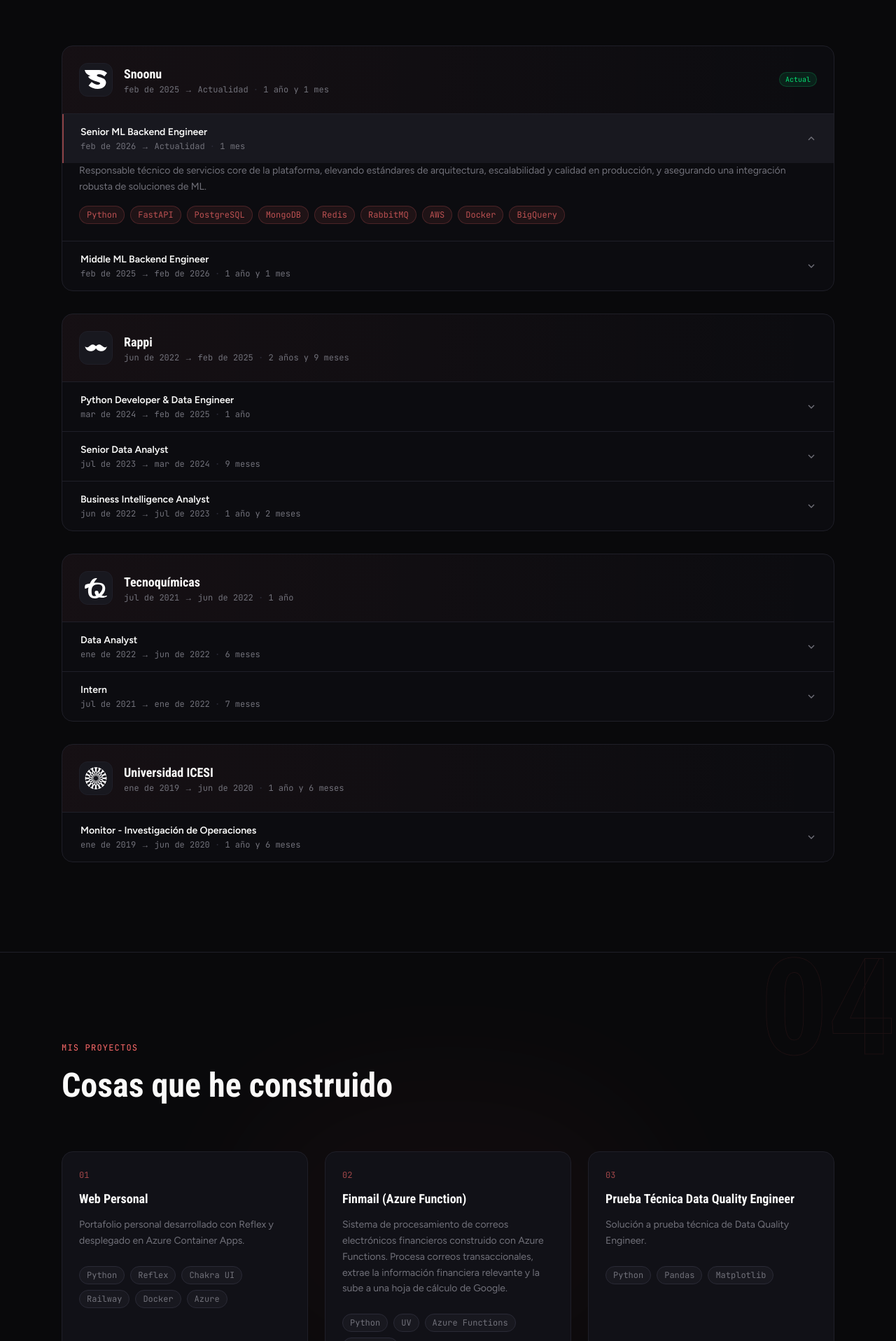
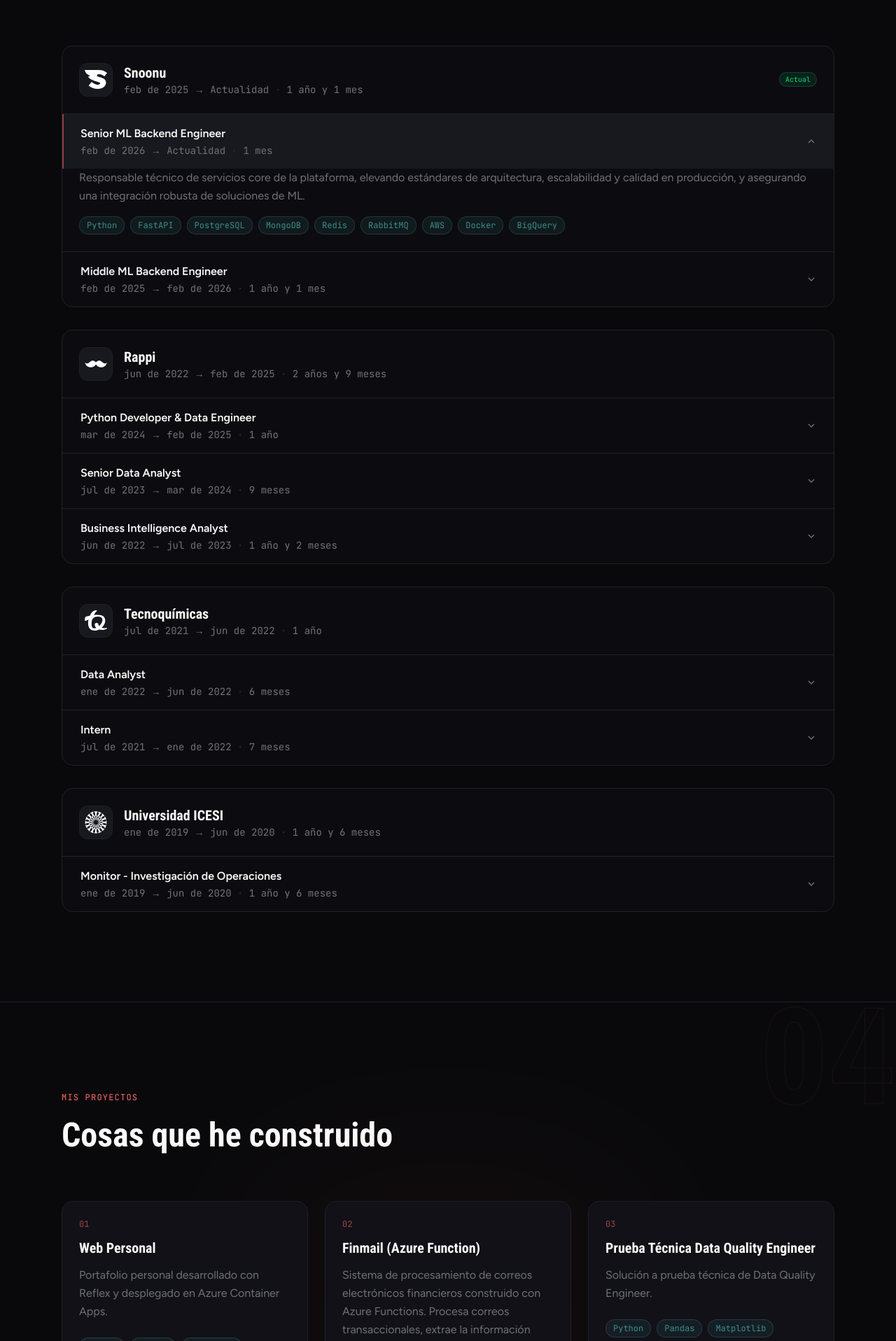
Before and after one commit to juandaherrera/personal-web-v2, a Next.js app: page / in a window 1280 px wide. Shown: the part 2064-3980 px from the top of the page at 70% size. Built offline with nearby package versions, Linux system fonts and the light colour scheme.

Commit message:
TechStack improved & other components optimizations

```diff
--- a/src/components/Courses.tsx
+++ b/src/components/Courses.tsx
@@ -36,7 +36,7 @@
               {totalCourses}
             </span>
           </div>
-          <p className="font-figtree text-[#71717a] text-sm mt-2">
+          <p className="font-figtree text-[#71717a] text-base mt-2">
             {isEn
               ? `${totalCourses} completed courses across all platforms`
               : `${totalCourses} cursos finalizados en todas las plataformas`}
@@ -66,10 +66,10 @@
                   />
                 </div>
                 <div className="flex-1 text-left">
-                  <p className="font-syne font-bold text-[#fafaf9] text-sm">
+                  <p className="font-syne font-bold text-[#fafaf9] text-base">
                     {school.name}
                   </p>
-                  <p className="font-mono text-xs text-[#71717a]">
+                  <p className="font-mono text-sm text-[#71717a]">
                     {school.count} {isEn ? (school.count === 1 ? "course" : "courses") : (school.count === 1 ? "curso" : "cursos")}
                   </p>
                 </div>
--- a/src/components/Experience.tsx
+++ b/src/components/Experience.tsx
@@ -2,6 +2,7 @@
 
 import { useLanguage } from "@/context/LanguageContext";
 import { experience } from "@/data/content";
+import { TechBadge } from "@/components/TechBadge";
 import { motion, useInView, AnimatePresence } from "framer-motion";
 import Image from "next/image";
 import { useRef, useState } from "react";
@@ -72,10 +73,10 @@
                 initial={{ opacity: 0, y: 24 }}
                 animate={inView ? { opacity: 1, y: 0 } : {}}
                 transition={{ duration: 0.5, delay: ci * 0.1 }}
-                className="border border-[#1f1f28] rounded-2xl overflow-hidden bg-[#111117]/50 hover:border-[#FF6B6B]/25 hover:shadow-[0_0_40px_-10px_rgba(255,107,107,0.12)] transition-all duration-300"
+                className="border border-[#1f1f28] rounded-2xl overflow-hidden bg-[#111117]/50 hover:border-[#2a2a36] hover:shadow-[0_8px_32px_rgba(0,0,0,0.35)] transition-all duration-300"
               >
                 {/* Company header */}
-                <div className="flex items-center gap-4 p-6 border-b border-[#1f1f28] bg-gradient-to-r from-[#FF6B6B]/[0.04] to-transparent">
+                <div className="flex items-center gap-4 p-6 border-b border-[#1f1f28]">
                   <a
                     href={company.url}
                     target="_blank"
@@ -91,10 +92,10 @@
                     />
                   </a>
                   <div className="flex-1 min-w-0">
-                    <h3 className="font-syne font-bold text-lg text-[#fafaf9]">
+                    <h3 className="font-syne font-bold text-xl text-[#fafaf9]">
                       {company.name}
                     </h3>
-                    <p className="font-mono text-xs text-[#71717a]">
+                    <p className="font-mono text-sm text-[#71717a]">
                       {formatDate(companyStart, isEn)} →{" "}
                       {formatDate(companyEnd, isEn)}{" "}
                       <span className="text-[#2a2a36]">·</span>{" "}
@@ -124,10 +125,10 @@
                           }`}
                         >
                           <div>
-                            <p className="font-figtree font-semibold text-[#fafaf9] text-sm">
+                            <p className="font-figtree font-semibold text-[#fafaf9] text-base">
                               {isEn ? job.titleEn : job.title}
                             </p>
-                            <p className="font-mono text-xs text-[#71717a] mt-0.5">
+                            <p className="font-mono text-sm text-[#71717a] mt-0.5">
                               {formatDate(job.startDate, isEn)} →{" "}
                               {formatDate(job.endDate, isEn)}{" "}
                               <span className="text-[#2a2a36]">·</span>{" "}
@@ -157,7 +158,7 @@
                               className="overflow-hidden"
                             >
                               <div className="px-6 pb-6 space-y-4">
-                                <p className="font-figtree text-[#71717a] text-sm leading-relaxed">
+                                <p className="font-figtree text-[#71717a] text-base leading-relaxed">
                                   {isEn ? job.descriptionEn : job.description}
                                 </p>
 
@@ -166,7 +167,7 @@
                                     <p className="font-mono text-xs text-[#FF6B6B] uppercase tracking-widest mb-2">
                                       {isEn ? "Highlights" : "Logros"}
                                     </p>
-                                    <p className="font-figtree text-sm text-[#fafaf9]/80 leading-relaxed">
+                                    <p className="font-figtree text-base text-[#fafaf9]/80 leading-relaxed">
                                       {isEn ? job.achievementsEn : job.achievements}
                                     </p>
                                   </div>
@@ -175,12 +176,7 @@
                                 {job.technologies.length > 0 && (
                                   <div className="flex flex-wrap gap-2">
                                     {job.technologies.map((tech) => (
-                                      <span
-                                        key={tech}
-                                        className="font-mono text-xs px-2.5 py-1 rounded-full bg-[#FF6B6B]/8 border border-[#FF6B6B]/20 text-[#FF6B6B]/70 hover:bg-[#FF6B6B]/15 hover:border-[#FF6B6B]/50 hover:text-[#FF6B6B] transition-all duration-200 cursor-default select-none"
-                                      >
-                                        {tech}
-                                      </span>
+                                      <TechBadge key={tech} label={tech} />
                                     ))}
                                   </div>
                                 )}
--- a/src/components/Footer.tsx
+++ b/src/components/Footer.tsx
@@ -2,6 +2,7 @@
 
 import { useLanguage } from "@/context/LanguageContext";
 import { personalInfo } from "@/data/content";
+import { LogoMark } from "@/components/LogoMark";
 import { motion, useInView } from "framer-motion";
 import { useRef } from "react";
 
@@ -31,11 +32,8 @@
           className="text-center"
         >
           {/* Logo */}
-          <div className="flex justify-center mb-8">
-            <span className="font-syne font-extrabold text-3xl">
-              <span className="text-[#fafaf9]">juanda</span>
-              <span className="text-[#FF6B6B]">herrera</span>
-            </span>
+          <div className="group inline-flex justify-center mb-8 cursor-default">
+            <LogoMark size="text-3xl" />
           </div>
 
           {/* Social links */}
--- a/src/components/Header.tsx
+++ b/src/components/Header.tsx
@@ -2,6 +2,7 @@
 
 import { useLanguage } from "@/context/LanguageContext";
 import { personalInfo } from "@/data/content";
+import { LogoMark } from "@/components/LogoMark";
 import { motion } from "framer-motion";
 import Link from "next/link";
 import { useEffect, useState } from "react";
@@ -48,14 +49,7 @@
       <div className="section-container h-16 flex items-center justify-between">
         {/* Logo */}
         <Link href="/" className="group flex items-center">
-          <span
-            className="font-syne font-extrabold text-xl tracking-tight text-[#fafaf9] group-hover:text-[#FF6B6B] transition-colors"
-          >
-            juanda
-          </span>
-          <span className="font-syne font-extrabold text-xl tracking-tight text-[#FF6B6B]">
-            herrera
-          </span>
+          <LogoMark size="text-xl" />
         </Link>
 
         {/* Desktop Nav */}
--- /dev/null
+++ b/src/components/LogoMark.tsx
@@ -0,0 +1,16 @@
+export function LogoMark({ size = "text-xl" }: { size?: string }) {
+  return (
+    <>
+      <span
+        className={`font-syne font-extrabold tracking-tight ${size} text-[#fafaf9] group-hover:text-[#FF6B6B] transition-colors duration-500`}
+      >
+        juanda
+      </span>
+      <span
+        className={`font-syne font-extrabold tracking-tight ${size} text-[#FF6B6B] group-hover:text-[#fafaf9] transition-colors duration-500`}
+      >
+        herrera
+      </span>
+    </>
+  );
+}
--- a/src/components/Projects.tsx
+++ b/src/components/Projects.tsx
@@ -2,6 +2,7 @@
 
 import { useLanguage } from "@/context/LanguageContext";
 import { projects } from "@/data/content";
+import { TechBadge } from "@/components/TechBadge";
 import { motion, useInView } from "framer-motion";
 import { useRef } from "react";
 
@@ -20,34 +21,26 @@
       whileInView={{ opacity: 1, y: 0 }}
       viewport={{ once: true, margin: "-60px" }}
       transition={{ duration: 0.5, delay: index * 0.1 }}
-      className="group relative flex flex-col bg-[#111117] border border-[#1f1f28] rounded-2xl overflow-hidden hover:border-[#FF6B6B]/30 transition-all hover:-translate-y-1 hover:shadow-[0_16px_48px_rgba(0,0,0,0.5)]"
+      className="group relative flex flex-col bg-[#111117] border border-[#1f1f28] rounded-2xl overflow-hidden hover:border-[#2a2a36] hover:-translate-y-3 hover:shadow-[0_20px_48px_rgba(0,0,0,0.45)] transition-all duration-300"
     >
-      {/* Top accent line */}
-      <div className="h-px w-full bg-gradient-to-r from-transparent via-[#FF6B6B]/40 to-transparent opacity-0 group-hover:opacity-100 transition-opacity" />
-
       <div className="flex-1 p-6">
         {/* Project number */}
         <p className="font-mono text-xs text-[#FF6B6B]/60 mb-3">
           {String(index + 1).padStart(2, "0")}
         </p>
 
-        <h3 className="font-syne font-bold text-lg text-[#fafaf9] mb-3 group-hover:text-[#FF6B6B] transition-colors">
+        <h3 className="font-syne font-bold text-xl text-[#fafaf9] mb-3">
           {isEn ? project.nameEn : project.name}
         </h3>
 
-        <p className="font-figtree text-sm text-[#71717a] leading-relaxed mb-6">
+        <p className="font-figtree text-base text-[#71717a] leading-relaxed mb-6">
           {isEn ? project.descriptionEn : project.description}
         </p>
 
         {/* Tech tags */}
         <div className="flex flex-wrap gap-2">
           {project.technologies.map((tech) => (
-            <span
-              key={tech}
-              className="font-mono text-xs px-2.5 py-1 rounded-full bg-[#18181f] border border-[#2a2a36] text-[#71717a]"
-            >
-              {tech}
-            </span>
+            <TechBadge key={tech} label={tech} />
           ))}
         </div>
       </div>
--- /dev/null
+++ b/src/components/TechBadge.tsx
@@ -0,0 +1,7 @@
+export function TechBadge({ label }: { label: string }) {
+  return (
+    <span className="font-mono text-xs px-2.5 py-1 rounded-full bg-[#4DBFB9]/8 border border-[#4DBFB9]/20 text-[#4DBFB9]/70 hover:bg-[#4DBFB9]/15 hover:border-[#4DBFB9]/50 hover:text-[#4DBFB9] transition-all duration-200 cursor-default select-none">
+      {label}
+    </span>
+  );
+}
--- a/src/components/TechStack.tsx
+++ b/src/components/TechStack.tsx
@@ -66,7 +66,7 @@
       {/* Marquee rows */}
       <div className="space-y-4">
         {/* Row 1 — left */}
-        <Marquee speed={40} gradient gradientColor="#09090b" gradientWidth={96} pauseOnHover>
+        <Marquee autoFill speed={40} gradient gradientColor="#09090b" gradientWidth={96} pauseOnHover>
           {row1.map((tech, i) => (
             <div key={i} className="px-2">
               <TechItem {...tech} />
@@ -75,7 +75,7 @@
         </Marquee>
 
         {/* Row 2 — right */}
-        <Marquee speed={40} direction="right" gradient gradientColor="#09090b" gradientWidth={96} pauseOnHover>
+        <Marquee autoFill speed={40} direction="right" gradient gradientColor="#09090b" gradientWidth={96} pauseOnHover>
           {row2.map((tech, i) => (
             <div key={i} className="px-2">
               <TechItem {...tech} />
```
Also changed, not shown: src/components/Education.tsx (+5 -5 lines).
